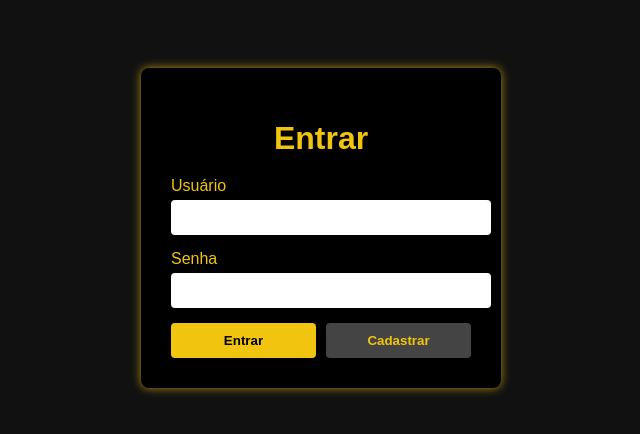
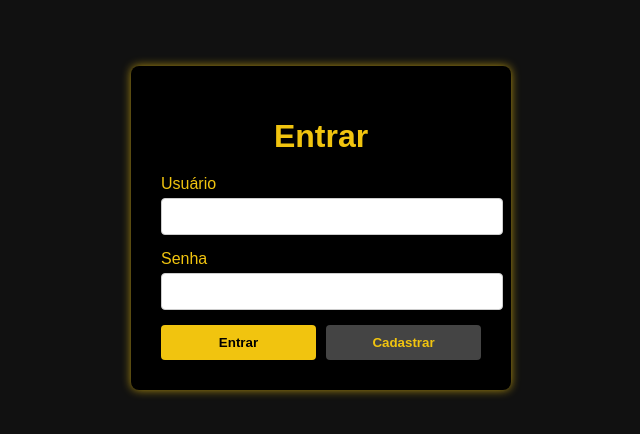
Before and after one commit to Wertco-Bombas/Wertco, a Next.js app: page / in a window 1280 px wide. Shown: the part 172-606 px from the top of the page, without its empty margins (319-959 px from the left). Built offline with nearby package versions, Linux system fonts and the light colour scheme.

Commit message:
Update style.css

```diff
--- a/styles/style.css
+++ b/styles/style.css
@@ -21,7 +21,7 @@ body {
   padding: 30px;
   border-radius: 8px;
   box-shadow: 0 0 10px rgba(241, 196, 15, 0.7);
-  width: 300px;
+  width: 320px;
 }
 
 .login-title {
@@ -40,8 +40,10 @@ input {
   width: 100%;
   padding: 10px;
   margin-bottom: 15px;
-  border: none;
+  border: 1px solid #ccc;
   border-radius: 4px;
+  background-color: #fff; /* mantém parte branca */
+  color: #000;
 }
 
 .button-group {
```
